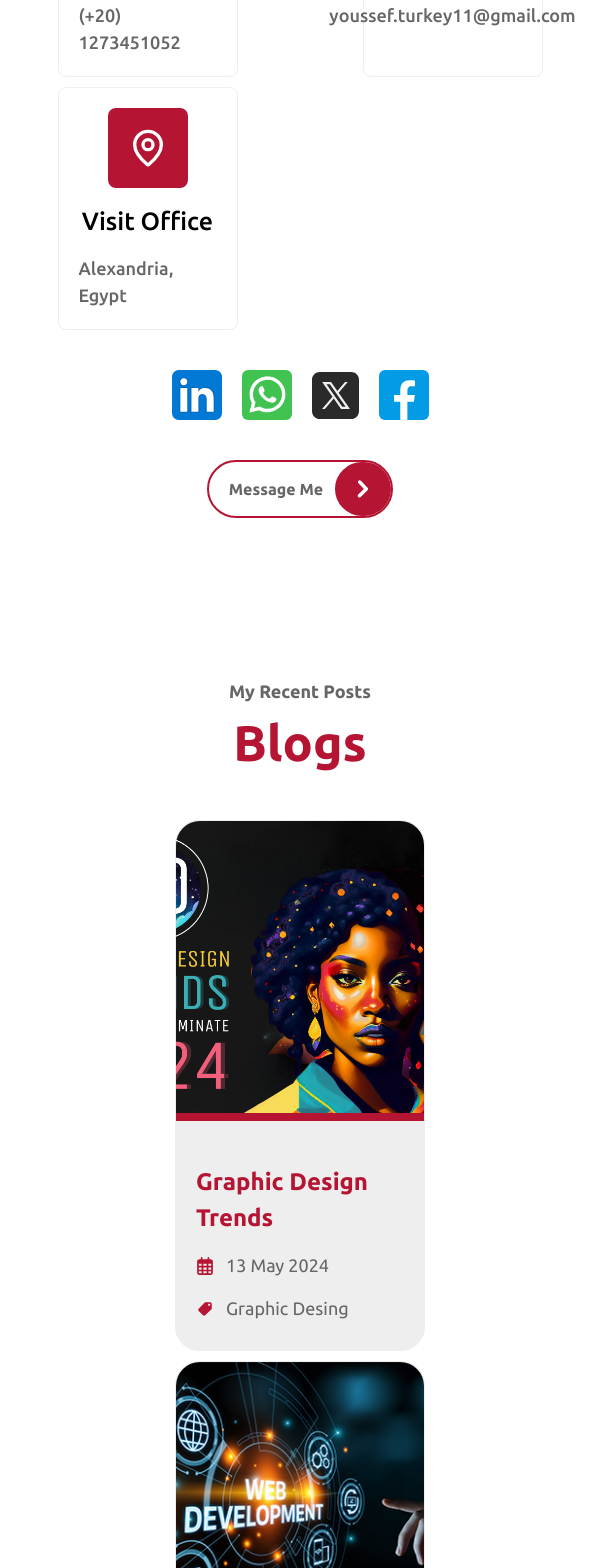
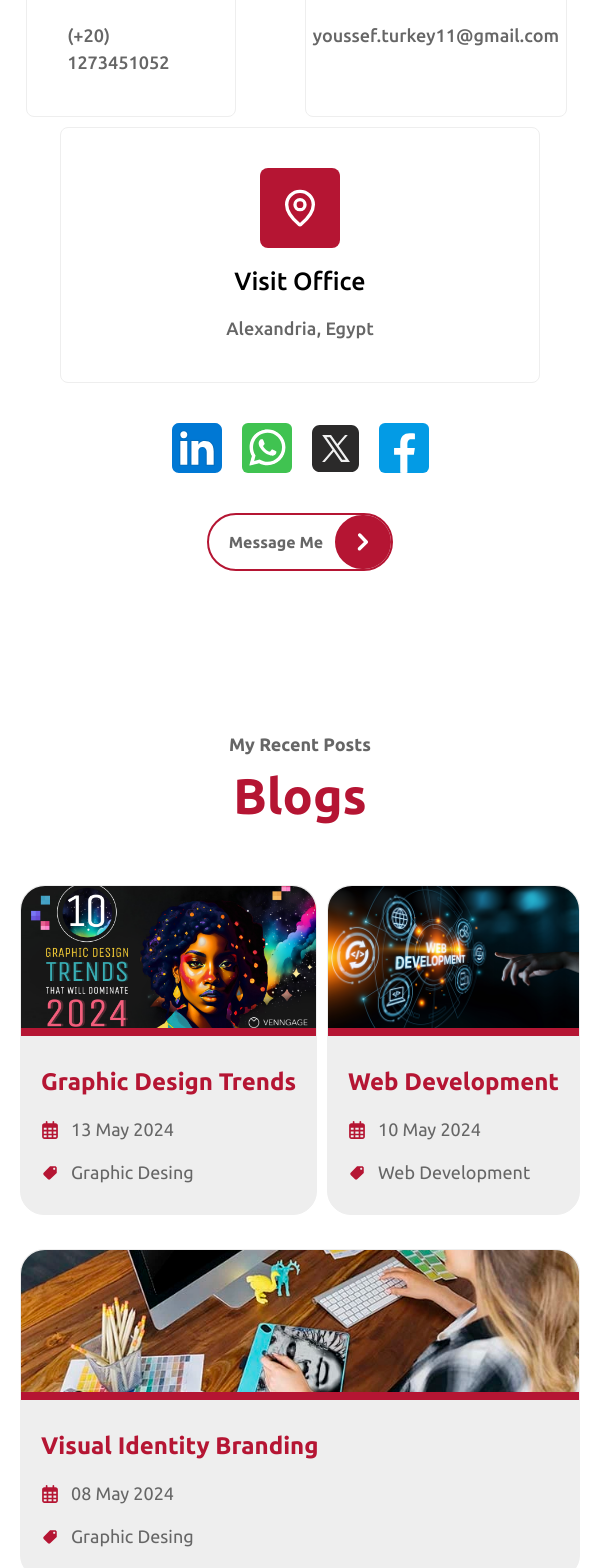
Before and after one commit to YoussefTurkey/onboard, a Next.js app: page / in a window 600 px wide. Shown: the part 6940-8508 px from the top of the page. Built offline with nearby package versions, Linux system fonts and the light colour scheme.

Commit message:
fix responsive blogs section

```diff
--- a/src/app/(pages)/blogs/blog.module.scss
+++ b/src/app/(pages)/blogs/blog.module.scss
@@ -0,0 +1,5 @@
+@media (max-width: 768px) and (min-width: 426px) {
+    .expand{
+        grid-column: 2 span;
+    }
+}
--- a/src/app/(pages)/blogs/page.jsx
+++ b/src/app/(pages)/blogs/page.jsx
@@ -19,7 +19,7 @@ const data = {
       post: [
         {id: 1,src: '/images/photos/post_1.webp', title: 'Graphic Design Trends', date: '13 May 2024', category:'Graphic Desing', to: '/'},
         {id: 2,src: '/images/photos/post_2.webp', title: 'Web Development', date: '10 May 2024', category:'Web Development', to: '/'},
-        {id: 3,src: '/images/photos/post_3.webp', title: 'Visual Identity Branding', date: '08 May 2024', category:'Graphic Desing', to: '/'},
+        {id: 3,src: '/images/photos/post_3.webp', title: 'Visual Identity Branding', date: '08 May 2024', category:'Graphic Desing', to: '/', style: 'expand'},
       ]
     }
 }
@@ -32,12 +32,12 @@ const Blogs = () => {
         <section className={`${styles.blogs} container mx-auto my-40 flex flex-col items-center`} id='blogs'>
             <Title data={data} />
 
-            <div className={`${styles.blogs} grid grid-cols-1 sm:grid-cols-2 md:grid-cols-3 gap-[10px] sm:gap-[20px] md:gap-[30px] my-10 md:mx-[85px] justify-items-center`}>
+            <div className={`${styles.blogs} grid grid-cols-1 sm:grid-cols-2 lg:grid-cols-3 gap-[10px] sm:gap-[10px] md:gap-[30px] my-10 md:mx-[85px] justify-items-center`}>
             {
                 posts.map( post => {
                     return(
-                        <Link href={post.to ? post.to : ''} key={post.id} className={`${styles.card} flex flex-col items-start gap-[15px] bg-bgHover border border-bgHover hover:border-primary rounded-3xl w-[250px] md:w-[100%] transition-all`}>
-                            <Image src={post.src} alt={post.title} loading='lazy' width='300' height='300' className='w-[100%] h-[300px] rounded-tr-3xl rounded-tl-3xl border-b-[8px] border-primary object-cover' />
+                        <Link href={post.to ? post.to : ''} key={post.id} className={`${styles.blog} ${post.style ? styles.expand : ''} flex flex-col items-start bg-bgHover border border-bgHover hover:border-primary rounded-3xl w-[100%] my-3 sm:my-0 transition-all`}>
+                            <Image src={post.src} alt={post.title} loading='lazy' width='300' height='300' className='w-[100%] h-[150px] sm:h-[300px] rounded-tr-3xl rounded-tl-3xl border-b-[8px] border-primary object-cover' />
                             <div className="p-5">
                                 <h4 className='text-primary text-[24px] font-[900] py-2'>{post.title}</h4>
                                 <p className='text-secondary text-[18px] font-[400] flex items-center py-2'> <span className='text-primary text-[18px] pr-3'><FaRegCalendarDays /></span>{post.date}</p>
--- a/src/app/(pages)/contact/contact.module.scss
+++ b/src/app/(pages)/contact/contact.module.scss
@@ -1,17 +1,5 @@
-@media screen and (max-width: 1279px) {
-    .card{
-        width: 180px;
-        padding: 20px;
+@media (max-width: 768px) and (min-width: 426px) {
+    .expand{
+        grid-column: 2 span;
     }
 }
-@media screen and (max-width: 1023px) {
-    .cards{
-        display: grid;
-        grid-template-columns: repeat(3, 1fr);
-    }
-}
-@media screen and (max-width: 639px) {
-    .cards{
-        grid-template-columns: repeat(2, 1fr);
-    }
-}
--- a/src/app/(pages)/contact/page.jsx
+++ b/src/app/(pages)/contact/page.jsx
@@ -24,7 +24,7 @@ const data = {
       cards: [
         {id: 1,icon: <BiPhoneCall />, name: 'Call Me', info: '(+20) 1273451052', to:'//wa.me/01273451052'},
         {id: 2,icon: <LuMail />, name: 'Email Me', info: 'youssef.turkey11@gmail.com', to:'mailto:youssef.turkey11@gmail.com'},
-        {id: 3,icon: <LuMapPin />, name: 'Visit Office', info: 'Alexandria, Egypt'}
+        {id: 3,icon: <LuMapPin />, name: 'Visit Office', info: 'Alexandria, Egypt', style: 'expand'}
       ]
     }
 }
@@ -37,11 +37,11 @@ const Contact = () => {
         <section className={`${styles.contact} mx-auto container my-40`} id='contact'>
             <Title data={data} />
 
-            <div className={`${styles.cards} grid grid-cols-1 md:grid-cols-2 lg:grid-cols-3 gap-[10px] sm:gap-[20px] md:gap-[30px] my-10 md:mx-[85px] justify-items-center`}>
+            <div className={`${styles.cards} grid grid-cols-1 md:grid-cols-2 lg:grid-cols-3 gap-[10px] sm:gap-[20px] md:gap-[30px]  my-10 md:mx-[85px] justify-items-center`}>
             {
                 cards.map( skill => {
                     return(
-                        <Link href={skill.to ? skill.to : ''} target='_blank' key={skill.id} className={`${styles.card} flex flex-col items-center gap-[15px] border border-bgHover hover:border-primary rounded-lg p-[40px] w-[250px] md:w-[100%] transition-all`}>
+                        <Link href={skill.to ? skill.to : ''} target='_blank' key={skill.id} className={`${styles.card} ${skill.style ? styles.expand : ''} flex flex-col items-center gap-[15px] border border-bgHover hover:border-primary rounded-lg p-[40px] w-[80%] md:w-[100%] transition-all`}>
                             <span className='bg-primary p-5 text-[40px] rounded-lg text-white'>{skill.icon}</span>
                             <p className='font-[500] text-[25px] text-color'>{skill.name}</p>
                             <p className='font-[500] text-[18px] text-secondary'>{skill.info}</p>
--- a/src/app/(pages)/skills/skills.module.scss
+++ b/src/app/(pages)/skills/skills.module.scss
@@ -15,3 +15,12 @@
         grid-template-columns: repeat(2, 1fr);
     }
 }
+@media screen and (max-width: 320px) {
+    .tools{
+        grid-template-columns: repeat(1, 1fr);
+
+        .tool{
+            width: 80%;
+        }
+    }
+}
```
